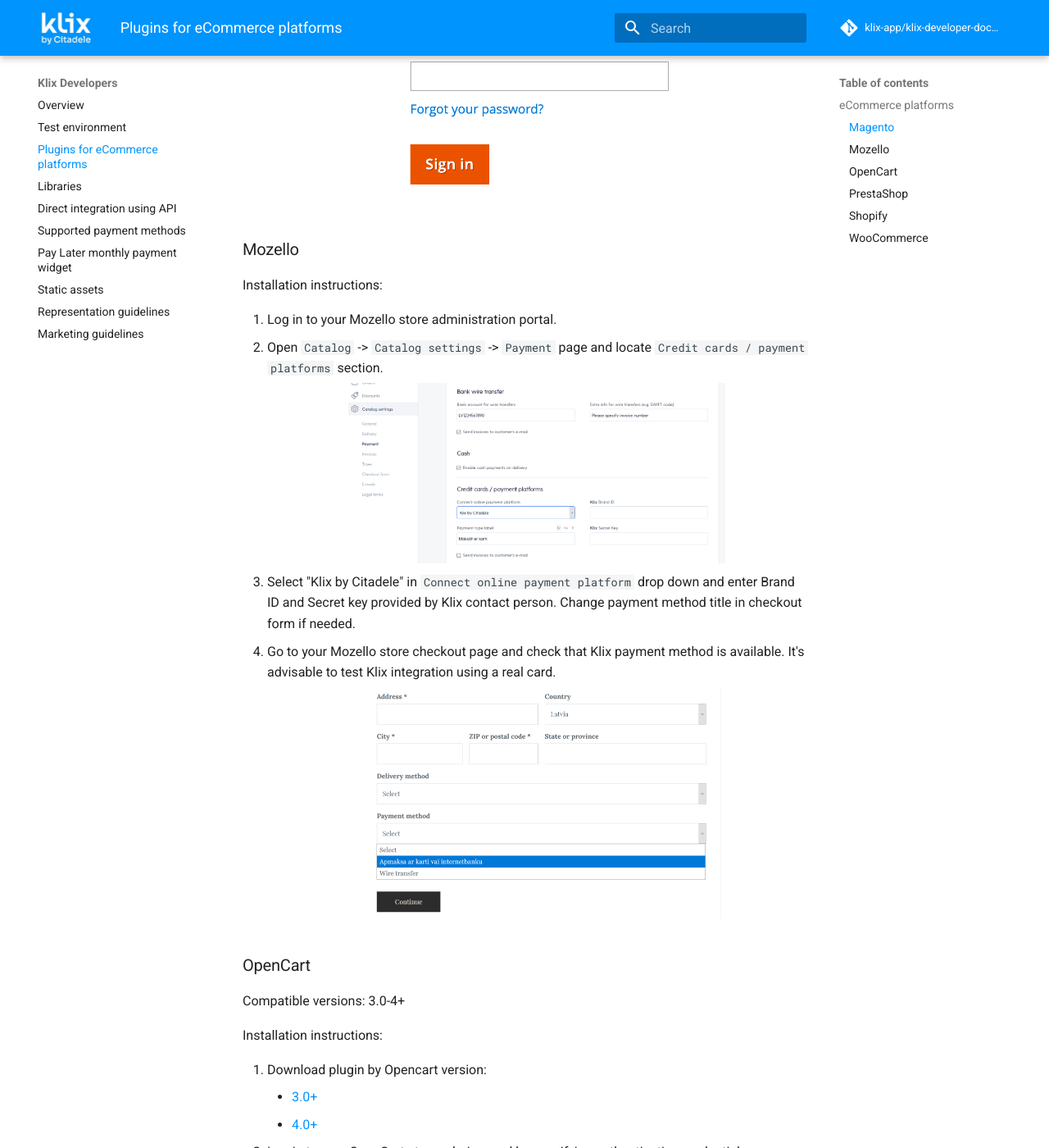
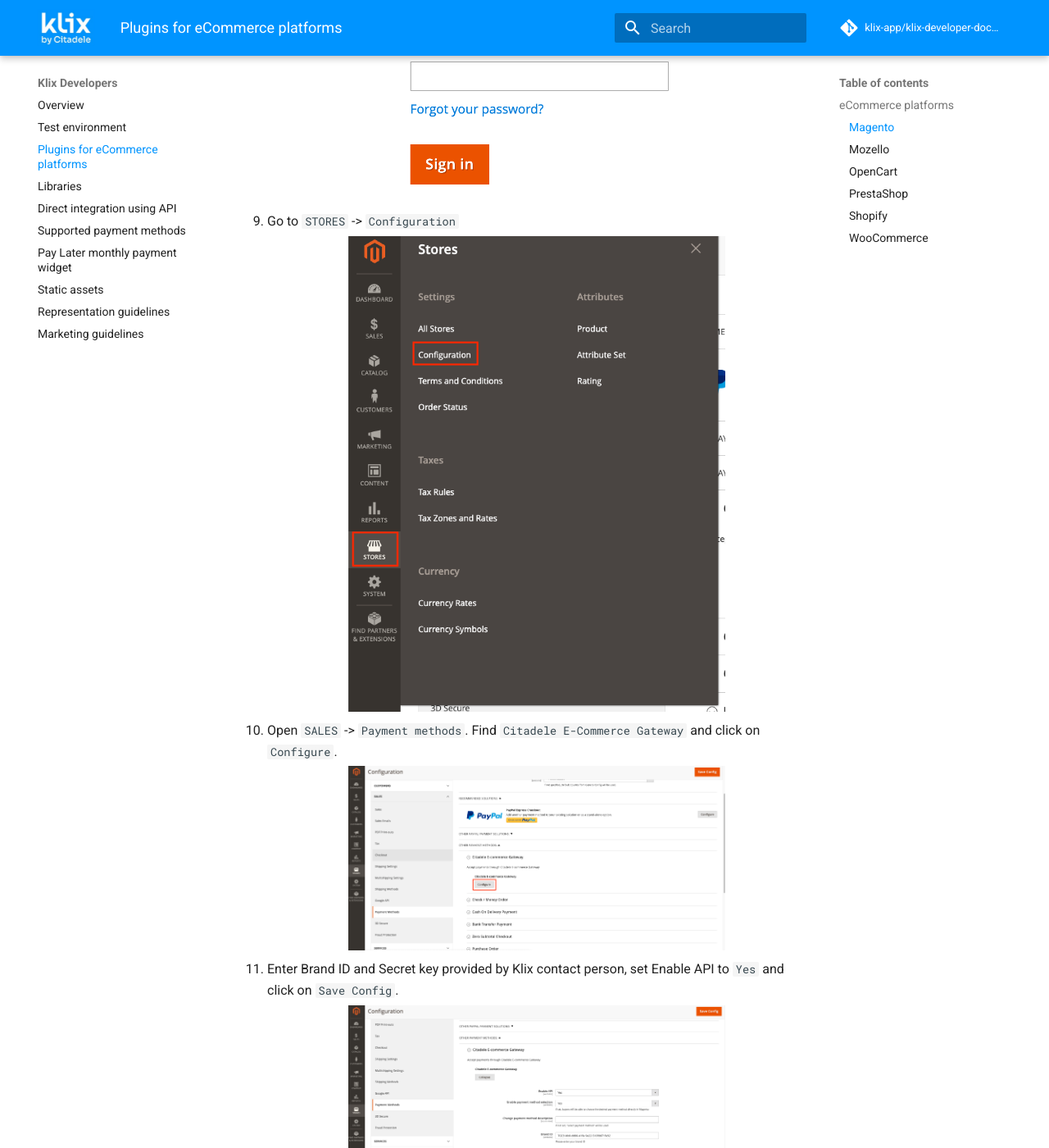
Before and after one commit to klix-app/klix-developer-documentation-website, an MkDocs documentation site: the page built from docs/plugins-for-ecommerce-platforms.md, in a window 1280 px wide and 1400 px high, scrolled down 1547 px. Shown: the whole window at 82% size. Built offline with MkDocs 1.6.1 and Material for MkDocs 9.7.7, drawn with Linux system fonts in a browser that asks for light colours; a script that is not in the unit is left out; comment, search, counter and statistics services are not loaded; some of the changed text lies outside the part shown.

Commit message:
magento instructions

```diff
--- a/docs/plugins-for-ecommerce-platforms.md
+++ b/docs/plugins-for-ecommerce-platforms.md
@@ -19,13 +19,22 @@
 2. Create and navigate to a directory `app/code/` in your Magento root directory if does not exist already.
 3. Download Klix Magento plugin: `curl https://klixecom.blob.core.windows.net/modules/klix-magento.zip --output magento-v2.0+.zip`
 4. Extract Klix Magento plugin archive contents to `app/code/` directory so that there's `app/code/SpellPayment/Magento2Module` directory structure after that: `unzip -q magento-v2.0+.zip && rm magento-v2.0+.zip`
-5. Navigate to Magento root directory and run `php bin/magento module:enable SpellPayment_ExpressCheckout --clear-static-content`
+5. Navigate to Magento root directory and run `php bin/magento module:enable SpellPayment_Magento2Module --clear-static-content`
 6. Run `php bin/magento setup:upgrade`
 7. Run `php bin/magento setup:static-content:deploy` (note that message "Manual static content deployment is not required in "default" and "developer" modes" can be ignored).
 ![Run php bin/magento setup:static-content:deploy](../images/ecommerce-platforms/magento/1_run_commands.png#instruction-image)
 
 8. Log in to your Magento store admin panel.
 ![Log in to your Magento store admin panel.](../images/ecommerce-platforms/magento/2_login.png#instruction-image)
+
+9. Go to `STORES` -> `Configuration`
+![Open stores and Configuration](../images/ecommerce-platforms/magento/3_stores_configuration.png#instruction-image)
+
+10. Open `SALES` -> `Payment methods`. Find `Citadele E-Commerce Gateway` and click on `Configure`.
+![Sales and payment methods](../images/ecommerce-platforms/magento/4_sales_payment_methods.png#instruction-image)
+
+11. Enter Brand ID and Secret key provided by Klix contact person, set Enable API to `Yes` and click on `Save Config`.
+![Magento keys configuration](../images/ecommerce-platforms/magento/5_config.png#instruction-image)
 
 ### Mozello
 
```
Also changed, not shown: docs/images/ecommerce-platforms/magento/3_stores_configuration.png (added), docs/images/ecommerce-platforms/magento/4_sales_payment_methods.png (added), docs/images/ecommerce-platforms/magento/5_config.png (added).
